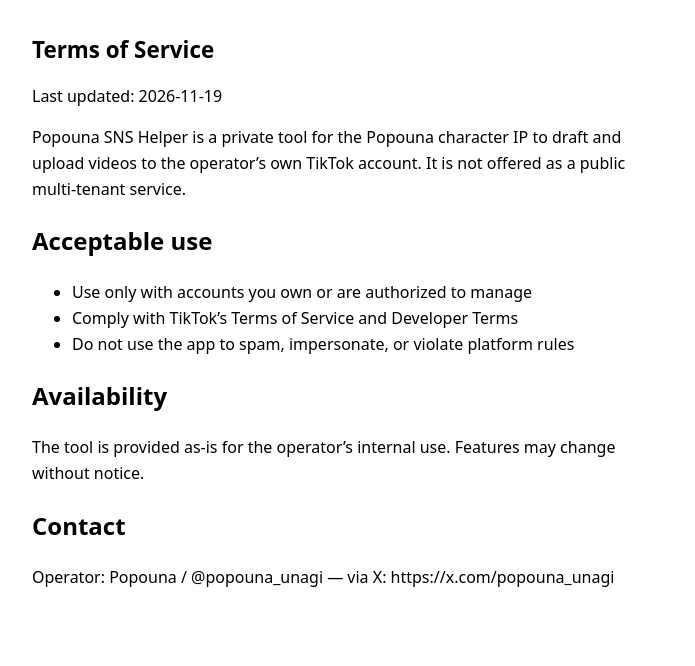
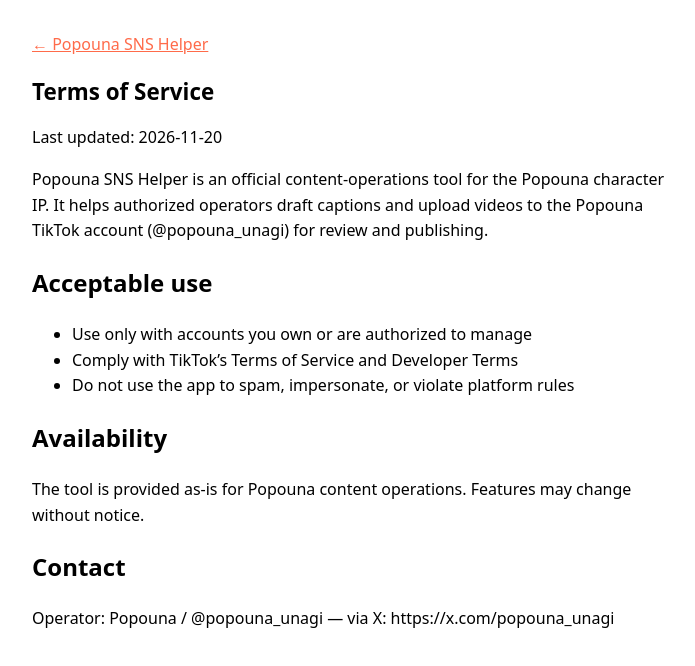
Before and after one commit to unaginau/popouna-legal, a plain HTML site: page terms.html in a window 1280 px wide. Shown: the whole page, without its empty margins (288-983 px from the left). Drawn offline with Linux system fonts and the light colour scheme.

Commit message:
Improve site pages for TikTok app review

```diff
--- a/terms.html
+++ b/terms.html
@@ -1,5 +1,5 @@
 <!DOCTYPE html>
-<html lang="ja">
+<html lang="en">
 <head>
   <meta charset="utf-8" />
   <meta name="viewport" content="width=device-width, initial-scale=1" />
@@ -7,14 +7,17 @@
   <style>
     body { font-family: system-ui, sans-serif; max-width: 40rem; margin: 2rem auto; padding: 0 1rem; line-height: 1.6; }
     h1 { font-size: 1.4rem; }
+    a { color: #ff6b4a; }
   </style>
 </head>
 <body>
+  <p><a href="index.html">← Popouna SNS Helper</a></p>
   <h1>Terms of Service</h1>
-  <p>Last updated: 2026-11-19</p>
+  <p>Last updated: 2026-11-20</p>
   <p>
-    Popouna SNS Helper is a private tool for the Popouna character IP to draft and upload
-    videos to the operator’s own TikTok account. It is not offered as a public multi-tenant service.
+    Popouna SNS Helper is an official content-operations tool for the Popouna character IP.
+    It helps authorized operators draft captions and upload videos to the Popouna TikTok account
+    (@popouna_unagi) for review and publishing.
   </p>
   <h2>Acceptable use</h2>
   <ul>
@@ -24,7 +27,7 @@
   </ul>
   <h2>Availability</h2>
   <p>
-    The tool is provided as-is for the operator’s internal use. Features may change without notice.
+    The tool is provided as-is for Popouna content operations. Features may change without notice.
   </p>
   <h2>Contact</h2>
   <p>Operator: Popouna / @popouna_unagi — via X: https://x.com/popouna_unagi</p>
```
